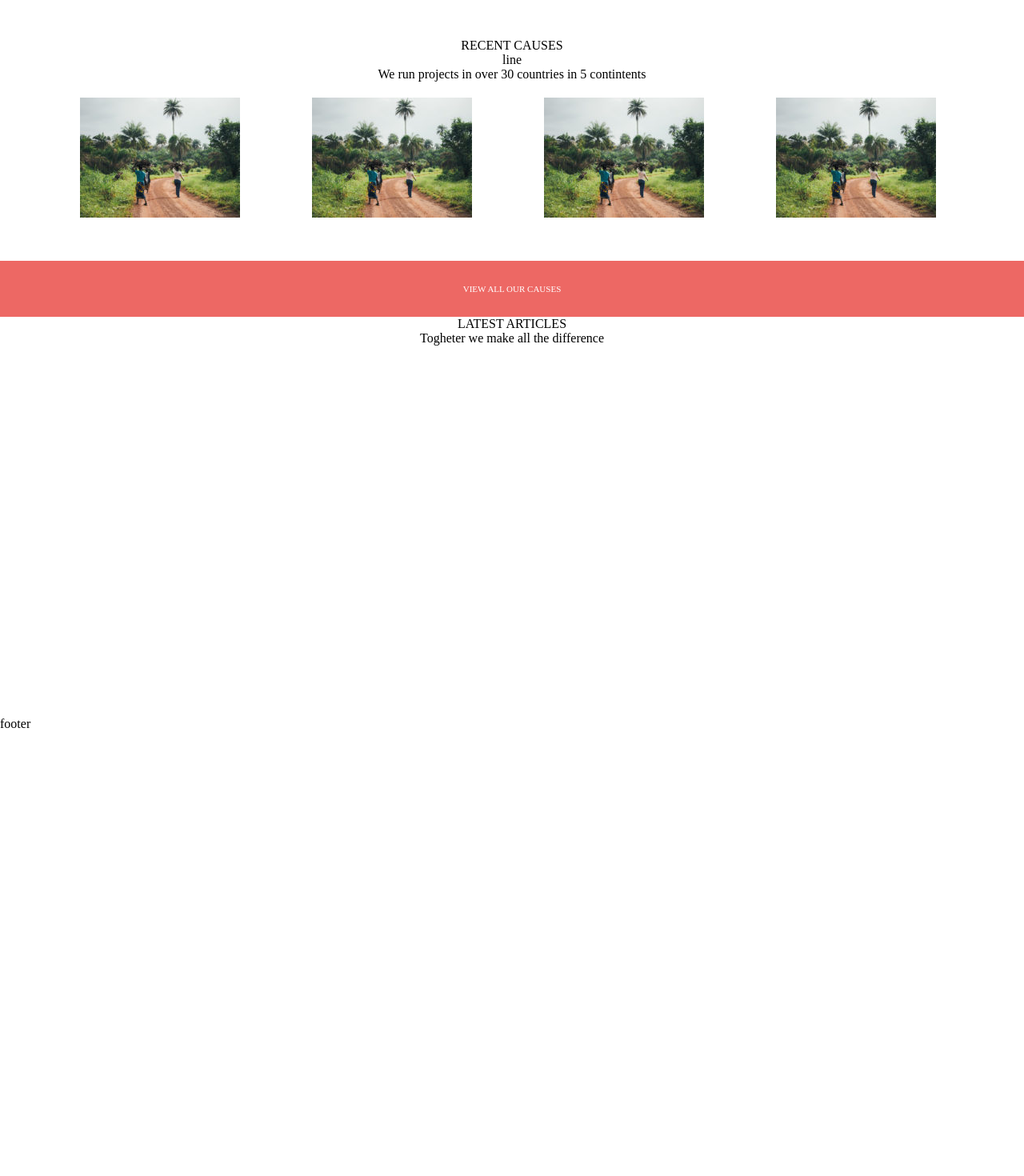
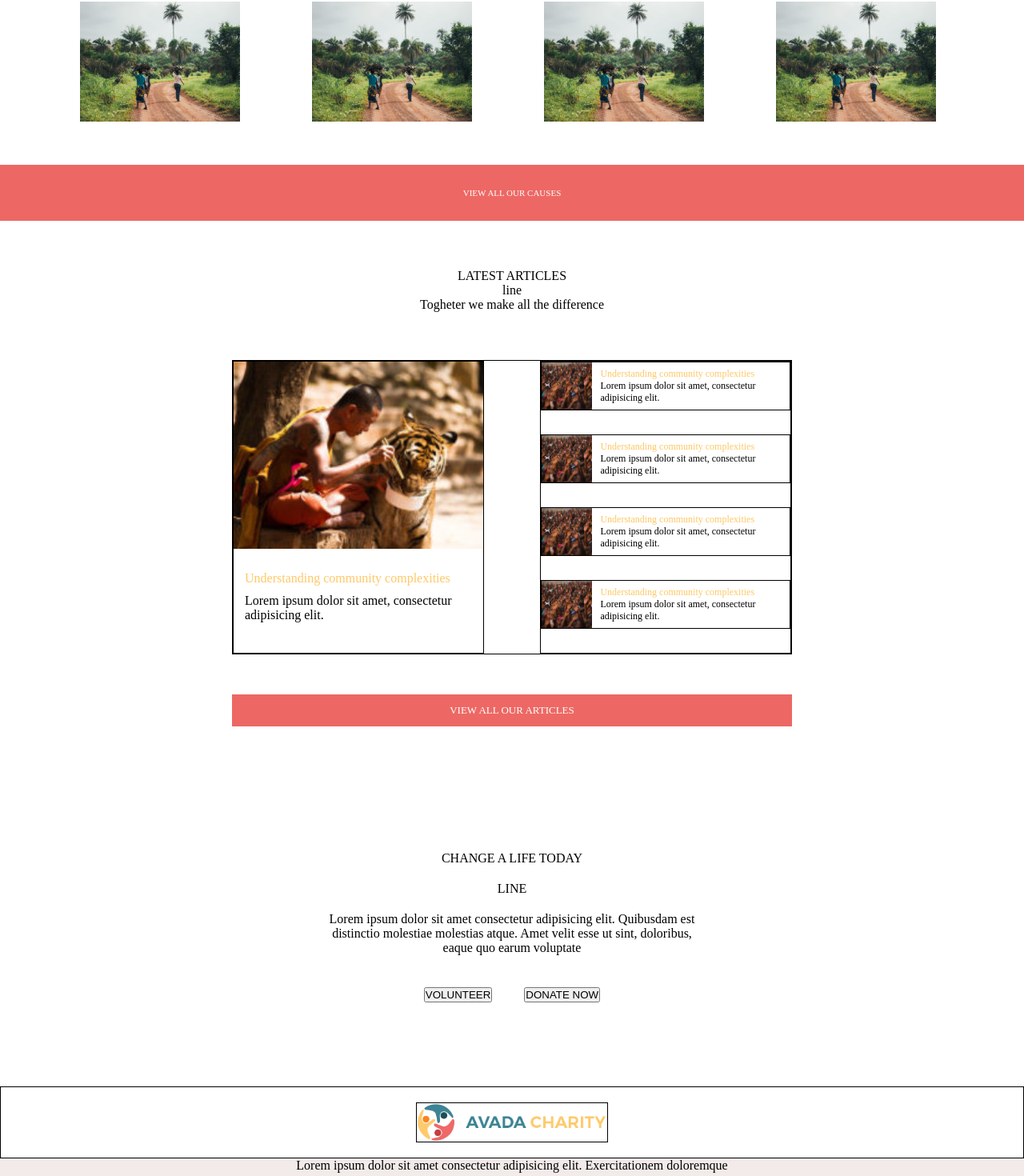
Before and after one commit to Cristian1231233/proj-html-vuejs, a Vue app: page / in a window 1280 px wide. Shown: the part 1252-2722 px from the top of the page at 80% size. Before the commit the page ends 2166 px from the top, so only its background shows below. Built offline with nearby package versions, Linux system fonts and the light colour scheme.

Commit message:
init footer

```diff
--- a/public/index.html
+++ b/public/index.html
@@ -5,6 +5,7 @@
     <meta http-equiv="X-UA-Compatible" content="IE=edge">
     <meta name="viewport" content="width=device-width,initial-scale=1.0">
     <link rel="icon" href="<%= BASE_URL %>favicon.ico">
+    <link rel="stylesheet" href="https://cdnjs.cloudflare.com/ajax/libs/font-awesome/5.10.0/css/all.min.css" integrity="sha512-PgQMlq+nqFLV4ylk1gwUOgm6CtIIXkKwaIHp/PAIWHzig/lKZSEGKEysh0TCVbHJXCLN7WetD8TFecIky75ZfQ==" crossorigin="anonymous" referrerpolicy="no-referrer" />
     <title><%= htmlWebpackPlugin.options.title %></title>
   </head>
   <body>
--- a/src/components/Footer.vue
+++ b/src/components/Footer.vue
@@ -1,6 +1,18 @@
 <template>
   <footer>
-      footer
+      <div class="footer-top">
+          <div class="logo">
+              <img src="../assets/images/avada-charity-sticky-header-logo.png" alt="">
+          </div>
+      </div>
+      <div class="footer-bottom">
+            <p>Lorem ipsum dolor sit amet consectetur adipisicing elit. Exercitationem doloremque</p>
+            <div class="icon-social">
+                <div class="icon">
+
+                </div>
+            </div>
+      </div>
   </footer>
 </template>
 
@@ -10,6 +22,29 @@ export default {
 }
 </script>
 
-<style>
+<style lang="scss" scoped>
+
+.footer-top{
+    display: flex;
+    align-items: center;
+    height: 90px;
+    border: 1px solid black;
+    .logo{
+        width: 240px;
+        height: 50px;
+        border: 1px solid black;
+        margin: auto;
+        img{
+            width: 100%;
+            height: 100%;
+        }
+    }
+}
+.footer-bottom{
+    height: 90px;
+    background-color: rgb(243, 234, 234);
+    text-align: center;
+
+}
 
 </style>
--- a/src/components/Main.vue
+++ b/src/components/Main.vue
@@ -30,6 +30,7 @@
       <Section3 />
       <div class="section-4">VIEW ALL OUR CAUSES</div>
       <Section5 />
+      <Section6 />
   </div>
 </template>
 
@@ -38,13 +39,15 @@
 import Section2 from './Section2.vue'
 import Section3 from './Section3.vue'
 import Section5 from './Section5.vue'
+import Section6 from './Section6.vue'
 
 export default {
    nome: 'Main',
    components:{
        Section2,
        Section3,
-       Section5
+       Section5,
+       Section6
    }
 }
 </script>
--- a/src/components/Section2.vue
+++ b/src/components/Section2.vue
@@ -43,7 +43,7 @@ export default {
 .section-2{
             height: 300px;
             text-align: center;
-            margin: 60px;
+            padding: 60px;
 
             // .line{
             //     // height: 3px;
--- a/src/components/Section5.vue
+++ b/src/components/Section5.vue
@@ -2,8 +2,60 @@
   <div class="section-5">
      <div class="titolo">
          <div>LATEST ARTICLES</div>
-         <div></div>
+         <div>line</div>
          <div>Togheter we make all the difference</div>
+     </div>
+     <div class="container-5">
+         <div class="image-text">
+             <div class="image">
+                 <img src="../assets/images/photo-1444213007800-cff19e1677ac-200x150.jpg" alt="">
+             </div>
+             <div class="text">
+                <div class="yellow">Understanding community complexities</div>
+                <p>Lorem ipsum dolor sit amet, consectetur adipisicing elit.</p>
+             </div>
+         </div>
+        <div class="container-images">
+         <div class="images-texts">
+             <div class="images">
+                 <img src="../assets/images/photo-1444664597500-035db93e2323-177x142.jpg" alt="">
+             </div>
+             <div class="texts">
+                 <div class="yellow">Understanding community complexities</div>
+                 <p>Lorem ipsum dolor sit amet, consectetur adipisicing elit.</p>
+             </div>
+         </div>
+         <div class="images-texts">
+             <div class="images">
+                 <img src="../assets/images/photo-1444664597500-035db93e2323-177x142.jpg" alt="">
+             </div>
+             <div class="texts">
+                 <div class="yellow">Understanding community complexities</div>
+                 <p>Lorem ipsum dolor sit amet, consectetur adipisicing elit.</p>
+             </div>
+         </div>
+         <div class="images-texts">
+             <div class="images">
+                 <img src="../assets/images/photo-1444664597500-035db93e2323-177x142.jpg" alt="">
+             </div>
+             <div class="texts">
+                 <div class="yellow">Understanding community complexities</div>
+                 <p>Lorem ipsum dolor sit amet, consectetur adipisicing elit.</p>
+             </div>
+         </div>
+         <div class="images-texts">
+             <div class="images">
+                 <img src="../assets/images/photo-1444664597500-035db93e2323-177x142.jpg" alt="">
+             </div>
+             <div class="texts">
+                 <div class="yellow">Understanding community complexities</div>
+                 <p>Lorem ipsum dolor sit amet, consectetur adipisicing elit.</p>
+             </div>
+         </div>
+        </div>
+     </div>
+     <div class="altro-text">
+         VIEW ALL OUR ARTICLES
      </div>
   </div>
 </template>
@@ -20,6 +72,68 @@ export default {
     min-height: 500px;
     .titolo{
         text-align: center;
+        margin: 60px 0;
+    }
+    .container-5{
+        display: flex;
+        justify-content: space-between;
+        width: 700px;
+        min-height: 300px;
+        margin: 0 auto;
+        border: 1px solid black;
+        .image-text{
+            width: 45%;
+            min-height: 300px;
+            border: 1px solid black;
+            .image{
+                width: 100%;
+                img{
+                    width: 100%;
+                }
+            }
+            .text{
+                padding: 14px;
+                .yellow{
+                    color: #FEC866;
+                    margin: 10px 0;
+                }
+            }
+        }
+        .container-images{
+            height: 100%;
+            width: 45%;
+            border: 1px solid black;
+        }
+        .images-texts{
+            display: flex;
+            width: 100%;
+            border: 1px solid black;
+            margin-bottom: 30px;
+            .images{
+                width: 76px;
+                img{
+                    width: 100%;
+                    height: 100%;
+                }
+            }
+            .texts{
+                font-size: 12px;
+                margin: 7px 10px;
+                .yellow{
+                    color: #FEC866;
+                }
+            }
+        }
+    }
+    .altro-text{
+        width: 700px;
+        height: 40px;
+        color: white;
+        font-size: 13px;
+        text-align: center;
+        line-height: 40px;
+        background-color: #ed6864;
+        margin: 50px auto;
     }
 }
 
--- /dev/null
+++ b/src/components/Section6.vue
@@ -0,0 +1,37 @@
+<template>
+  <div class="section-6">
+    <div class="text">
+      <div class="title">CHANGE A LIFE TODAY</div>
+      <div class="line">LINE</div>
+      <p>Lorem ipsum dolor sit amet consectetur adipisicing elit. Quibusdam est distinctio molestiae molestias atque. Amet velit esse ut sint, doloribus, eaque quo earum voluptate</p>
+      <button>VOLUNTEER</button>
+      <button>DONATE NOW</button>
+    </div>
+  </div>
+</template>
+
+<script>
+export default {
+    nome: 'Section6'
+}
+</script>
+
+<style lang="scss" scoped>
+
+.section-6{
+
+    height: 400px;
+    display: flex;
+    justify-content: center;
+    align-items: center;
+    .text{
+        width: 500px;
+        text-align: center;
+        margin: 10px auto;
+        .title, p, button{
+            margin: 20px;
+        }
+    }
+}
+
+</style>
```
